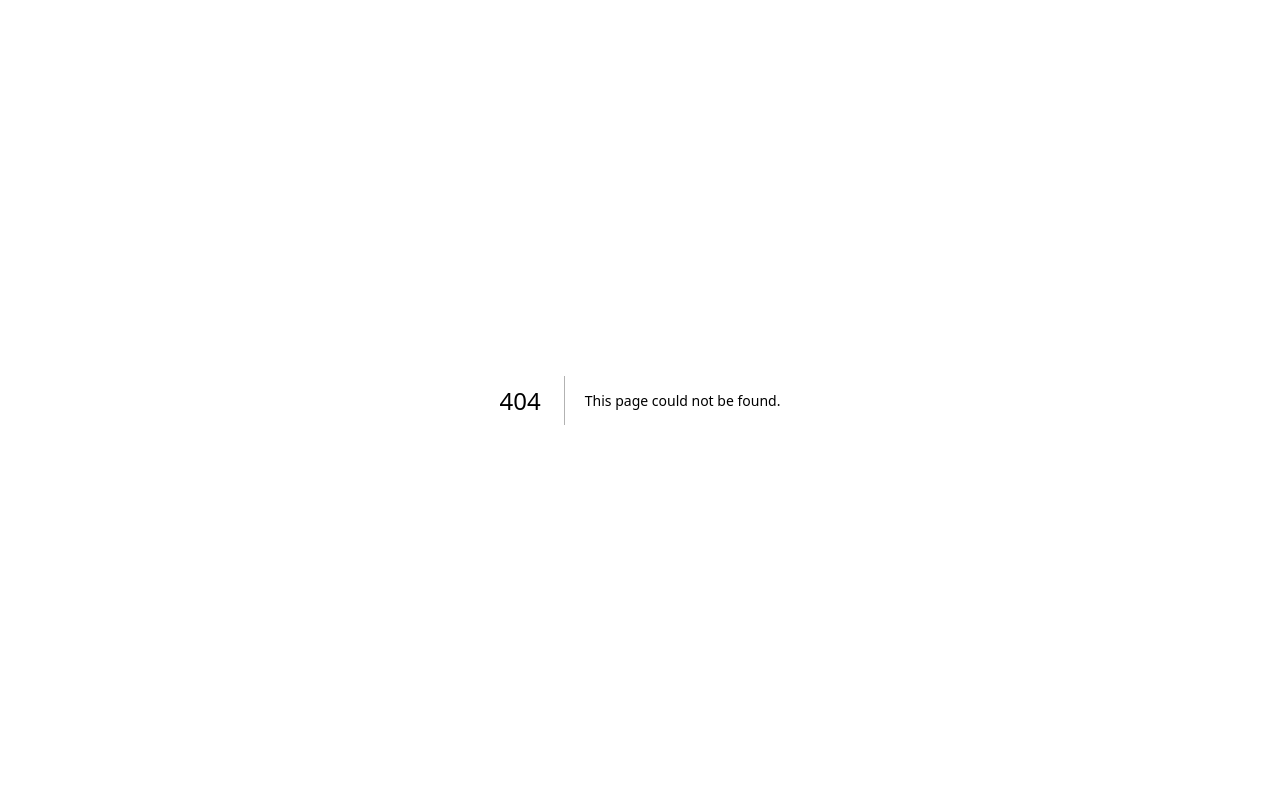
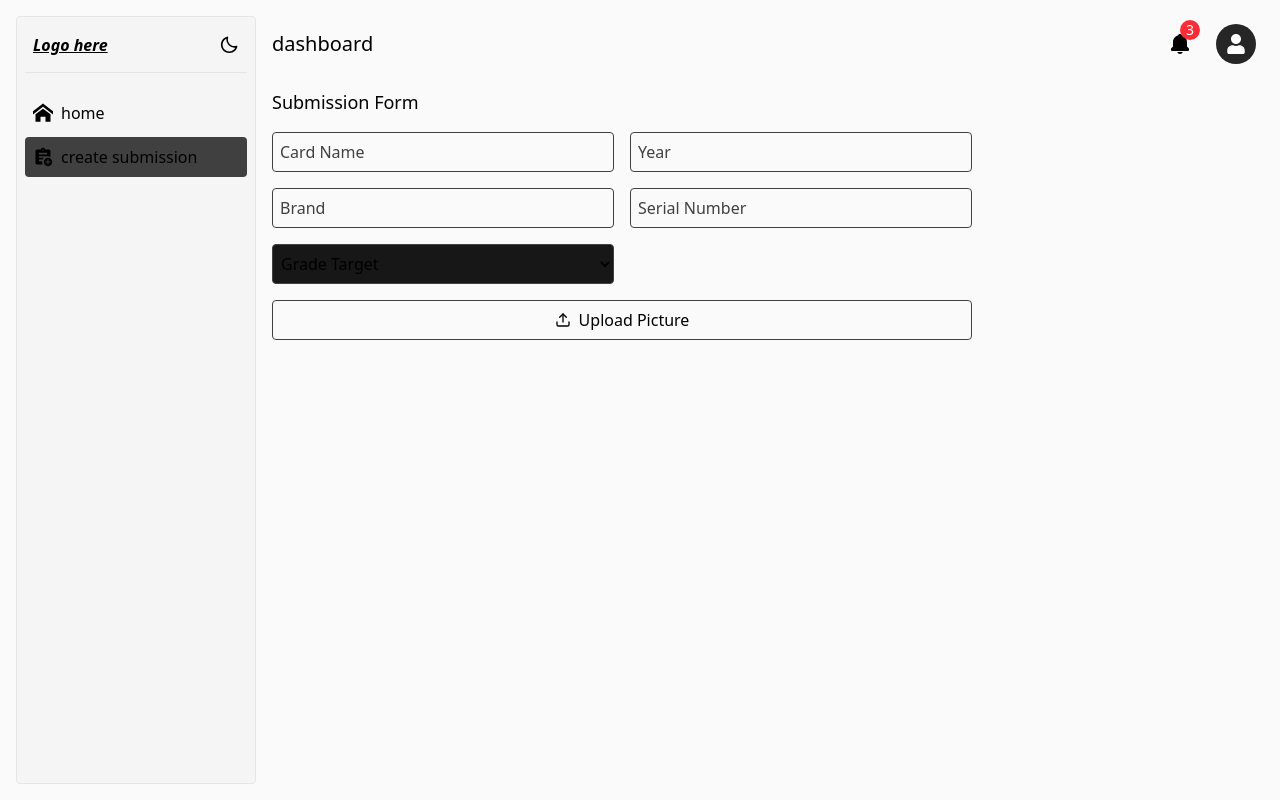
Before and after one commit to Kentangz/be-PSA-Card-for-collage, a Next.js app in the folder frontend/: page /dashboard/submission in a window 1280 px wide. Before the commit this address had no page. Built offline with nearby package versions, Linux system fonts and the light colour scheme.

Commit message:
create: submission form page

```diff
--- a/frontend/src/app/components/input.tsx
+++ b/frontend/src/app/components/input.tsx
@@ -30,7 +30,7 @@ export default function Input({ label, name, type, placeholder, required = false
       placeholder={placeholder}
       required={required}
       onKeyUp={handleType}
-      className="w-full h-10 px-2 outline-none border border-zinc-700 rounded peer"
+      className="w-full h-10 px-2 outline-none border border-neutral-700 rounded peer"
     />
     <label
       htmlFor={name}
--- a/frontend/src/app/components/sidebar.tsx
+++ b/frontend/src/app/components/sidebar.tsx
@@ -19,7 +19,7 @@ export default function Sidebar({ menu }: SidebarType) {
   const pathname = usePathname();
   console.log(pathname);
 
-  return <div className="min-w-60 fixed top-4 bottom-4 bg-neutral-100 dark:bg-neutral-800 border border-neutral-200 dark:border-neutral-700 rounded px-2 flex flex-col justify-between">
+  return <div className="min-w-60 fixed top-4 bottom-4 bg-neutral-100 dark:bg-neutral-800 border border-neutral-200 dark:border-neutral-700 rounded px-2 flex flex-col justify-between z-30">
     <div>
       {/* LOGO */}
       <div className="text-center mb-5 flex justify-between border-b border-neutral-200 dark:border-neutral-700 px-2 h-14 items-center">
@@ -33,7 +33,7 @@ export default function Sidebar({ menu }: SidebarType) {
           <Link
             key={i}
             href={item.link}
-            className={`flex items-center gap-2 hover:bg-neutral-200 dark:hover:bg-neutral-700 p-2 rounded ${pathname === item.link && "bg-neutral-700"}`}
+            className={`flex items-center gap-2 hover:bg-neutral-200 dark:hover:bg-neutral-700 mb-1 p-2 rounded ${pathname === item.link && "bg-neutral-700"}`}
           >
             <item.icon className="text-xl" /> {item.title}
           </Link>
--- a/frontend/src/app/dashboard/(user)/layout.tsx
+++ b/frontend/src/app/dashboard/(user)/layout.tsx
@@ -4,13 +4,19 @@ import ProfileMenu from "@/app/components/profile-menu"
 import Sidebar from "@/app/components/sidebar"
 import UserNotification from "@/app/components/user-notification"
 import { ImHome } from "react-icons/im"
+import { MdAssignmentAdd } from "react-icons/md";
 
 const menu = [
   {
     title: "home",
     link: "/dashboard",
     icon: ImHome
-  }
+  },
+  {
+    title: "create submission",
+    link: "/dashboard/submission",
+    icon: MdAssignmentAdd
+  },
 ]
 
 export default function UserDashboardLayout({ children }: { children: React.ReactNode }) {
--- /dev/null
+++ b/frontend/src/app/dashboard/(user)/submission/page.tsx
@@ -0,0 +1,49 @@
+"use client";
+
+import Input from "@/app/components/input";
+import Image from "next/image";
+import { ChangeEvent, useState } from "react";
+import { LuUpload } from "react-icons/lu";
+
+export default function Submission() {
+  const [uploadFile, setUploadFile] = useState<File[]>([])
+
+  const handleFileChange = (e: ChangeEvent) => {
+    const file = (e.target as HTMLInputElement).files?.[0];
+    if (file && file.type.startsWith("image/")) {
+      setUploadFile(prev => [...prev, file]);
+    }
+    console.log(uploadFile);
+  }
+
+  return <div>
+    <h4 className="mb-4 text-lg">Submission Form</h4>
+    <form className="">
+      <div className="grid grid-cols-2 gap-4 mb-4 w-[700px]">
+        <Input type="text" label="Card Name" name="name" required={true} />
+        <Input type="number" label="Year" name="name" required={true} />
+        <Input type="text" label="Brand" name="brand" required={true} />
+        <Input type="text" label="Serial Number" name="serial_number" required={true} />
+        <select name="grade_target" className="bg-neutral-900 border border-neutral-700 rounded outline-none h-10 px-1">
+          <option>Grade Target</option>
+          <option value="A">A</option>
+          <option value="B">B</option>
+          <option value="C">C</option>
+        </select>
+      </div>
+      <div>
+        {
+          uploadFile?.map((item, i) => (
+            <div key={i} className="w-[700px] border border-neutral-700 rounded overflow-hidden mb-4">
+              <Image src={URL.createObjectURL(item)} width={500} height={500} alt="Profile Picture" className="h-full w-full object-cover" />
+            </div>
+          ))
+        }
+        <label htmlFor="picture" className="px-2 border border-neutral-700 flex items-center rounded w-[700px] h-10 gap-2 justify-center hover:bg-neutral-800">
+          <LuUpload />Upload Picture
+        </label>
+        <input type="file" name="image" onChange={handleFileChange} id="picture" className="hidden" />
+      </div>
+    </form>
+  </div>
+}
```
